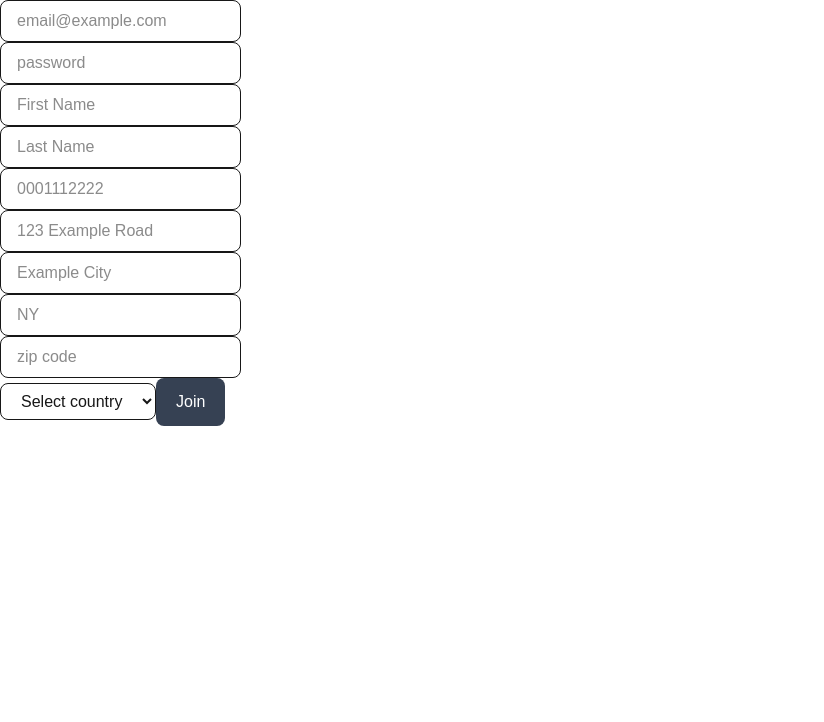
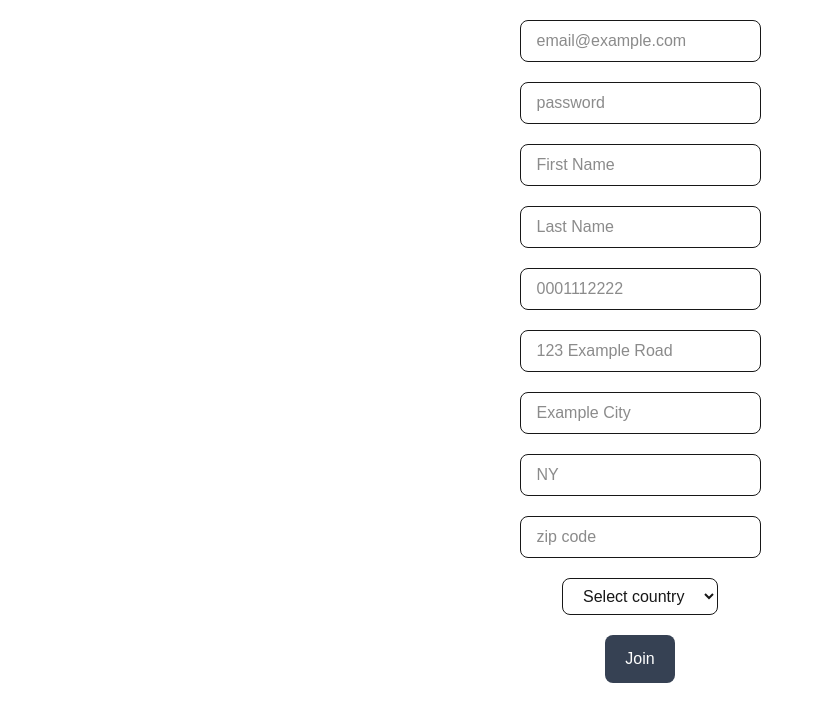
Before and after one commit to hamletfg/mtech-capstone, a Next.js app in the folder client/: page /join in a window 1280 px wide. Shown: the top 722 px of the page, without its empty margins (0-824 px from the left). Built offline with nearby package versions, Linux system fonts and the light colour scheme.

Commit message:
minor server edits

```diff
--- a/client/src/app/join/page.jsx
+++ b/client/src/app/join/page.jsx
@@ -52,7 +52,11 @@
   };
 
   return (
-    <form onSubmit={joinFunction}>
+    <div className="p-5">
+      <form
+        onSubmit={joinFunction}
+        className="flex flex-col justify-center items-center gap-5 mx-auto"
+      >
         <Input
           type="email"
           id="email"
@@ -128,5 +132,6 @@
 
         <Button type="submit">Join</Button>
       </form>
+    </div>
   );
 }
```
Also changed, not shown: 2 other files (tests, documents, lock files or other folders). Lines whose indentation alone changed are shown as unchanged.
